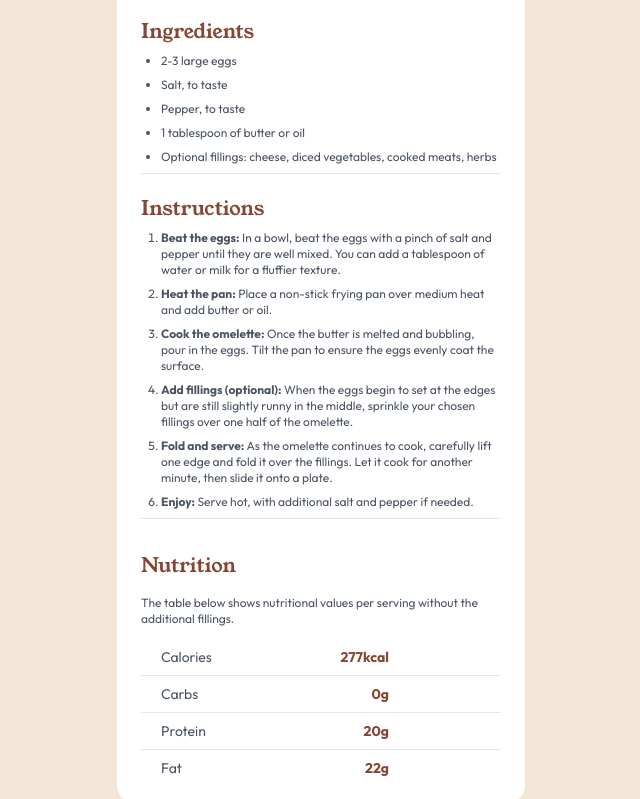
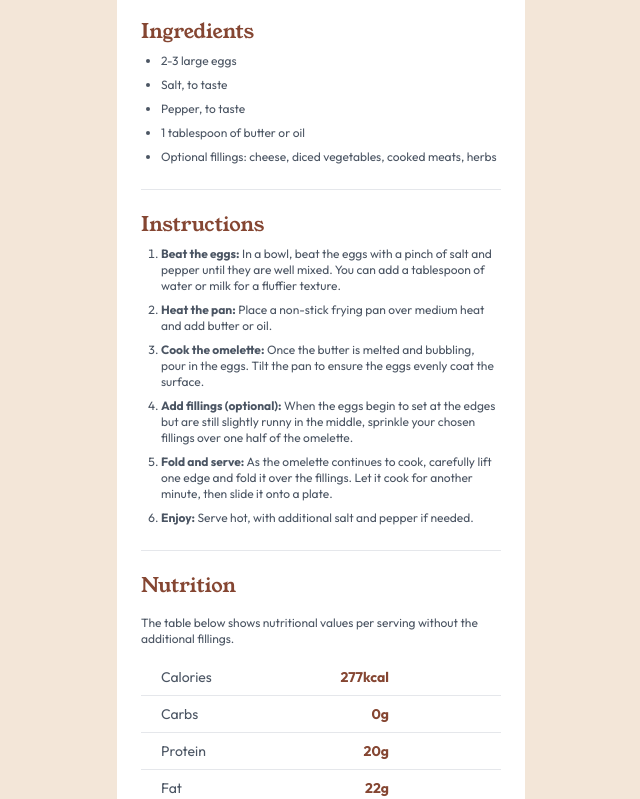
Before and after one commit to sleepypillowz/recipe-page, a website: page src/index.html in a window 1280 px wide. Shown: the part 548-1347 px from the top of the page, without its empty margins (319-959 px from the left). Drawn offline with Linux system fonts and the light colour scheme.

Commit message:
adjusted spacing

```diff
--- a/src/index.html
+++ b/src/index.html
@@ -35,7 +35,7 @@
           <li>1 tablespoon of butter or oil</li>
           <li>Optional fillings: cheese, diced vegetables, cooked meats, herbs</li>
         </ul>
-        <hr />
+        <hr class="mt-6" />
 
         <h2>Instructions</h2>
         <ol class="ml-5 list-decimal">
@@ -50,9 +50,9 @@
           fillings. Let it cook for another minute, then slide it onto a plate.</li>
           <li><b>Enjoy:</b> Serve hot, with additional salt and pepper if needed.</li>
         </ol>
-        <hr />
+        <hr class="mt-6"/>
 
-        <h2 class="mb-4 mt-8">Nutrition</h2>
+        <h2 class="mb-4">Nutrition</h2>
         <p>The table below shows nutritional values per serving without the additional fillings.</p>
         <div class="mt-5 text-sm">
           <div class="flex flex-row justify-between">
```
Also changed, not shown: src/output.css.
